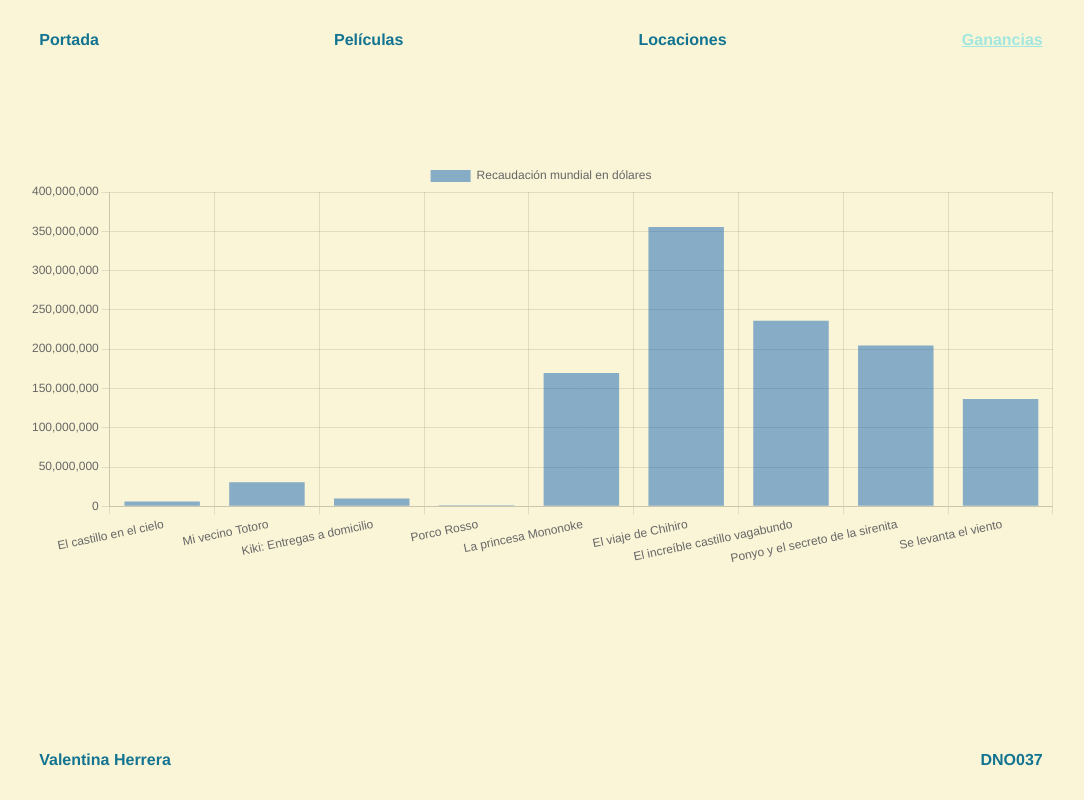
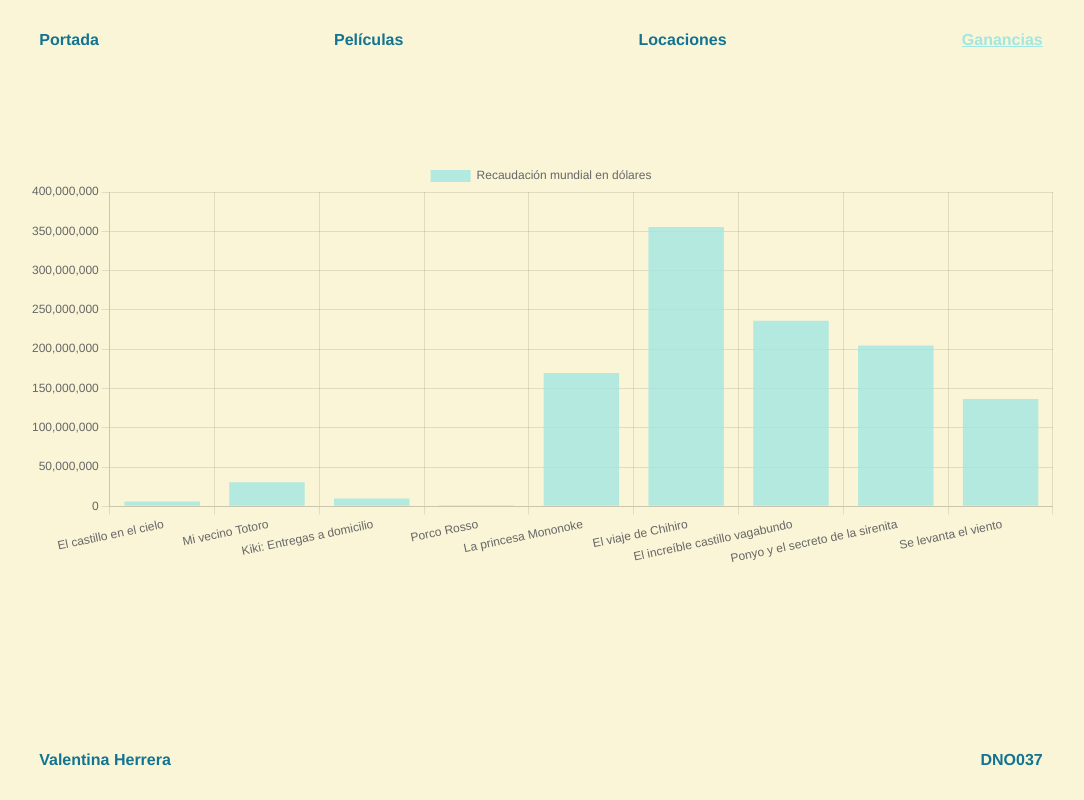
Before and after one commit to vale-herrera/dno037-clase-8, a plain HTML site: page ganancias.html in a window 1280 px wide. Shown: the whole page, without its empty margins (99-1183 px from the left). Drawn offline with nearby package versions, Linux system fonts and the light colour scheme.

Commit message:
Add files via upload

```diff
--- a/ganancias.html
+++ b/ganancias.html
@@ -31,7 +31,7 @@ var myChart = new Chart(ctx, {
         datasets: [{
             label: 'Recaudación mundial en dólares',
             data: [6040021, 30550727, 10151019, 1354960, 169785704, 355475245, 236214446, 204826668, 136533257],
-            backgroundColor: 'rgba(20, 100, 180, 0.5)',
+            backgroundColor: 'rgba(162, 230, 224, 0.8)',
             borderWidth: 0
         }]
     },
```
Also changed, not shown: locaciones.html (+1 -1 lines).
